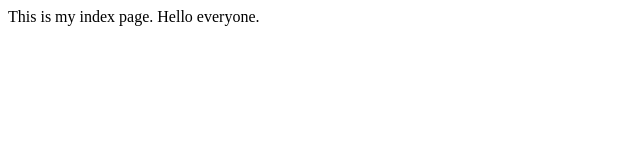
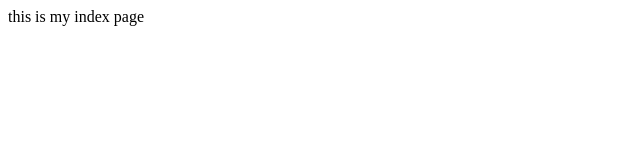
Before and after one commit to Omeshwari/test_demo, a plain HTML site: page index.html in a window 1280 px wide. Shown: the whole page, without its empty margins (0-640 px from the left). Drawn offline with Linux system fonts and the light colour scheme.

Commit message:
Revert "index.html" This reverts commit 3fef6c98322f1cc2c0778af2aa1eb492244f5bc6.

```diff
--- a/index.html
+++ b/index.html
@@ -8,9 +8,7 @@
 
 <body>
 
-	This is my index page.
-	Hello everyone.
-
+	this is my index page
 
 </body>
 
```
